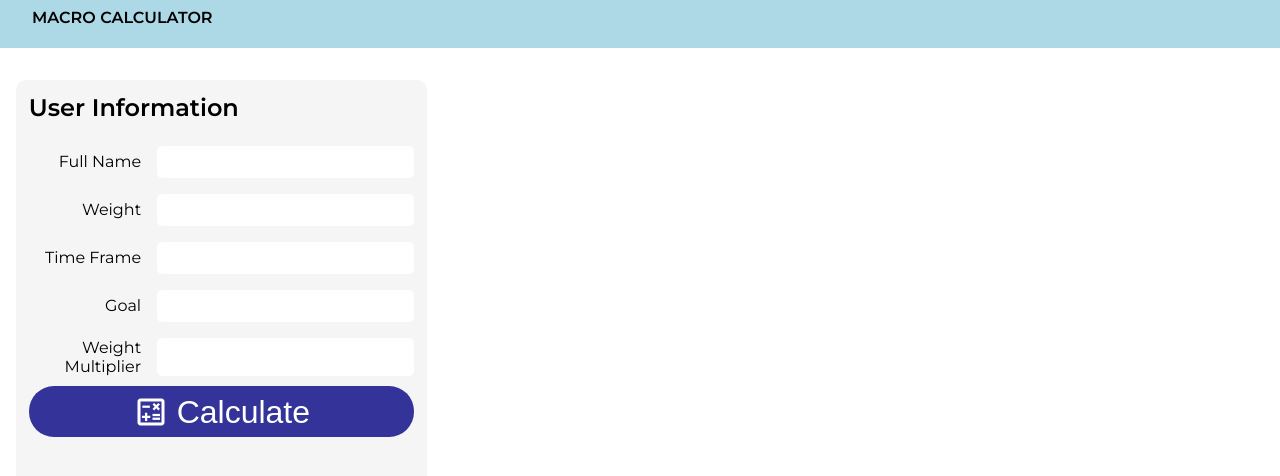
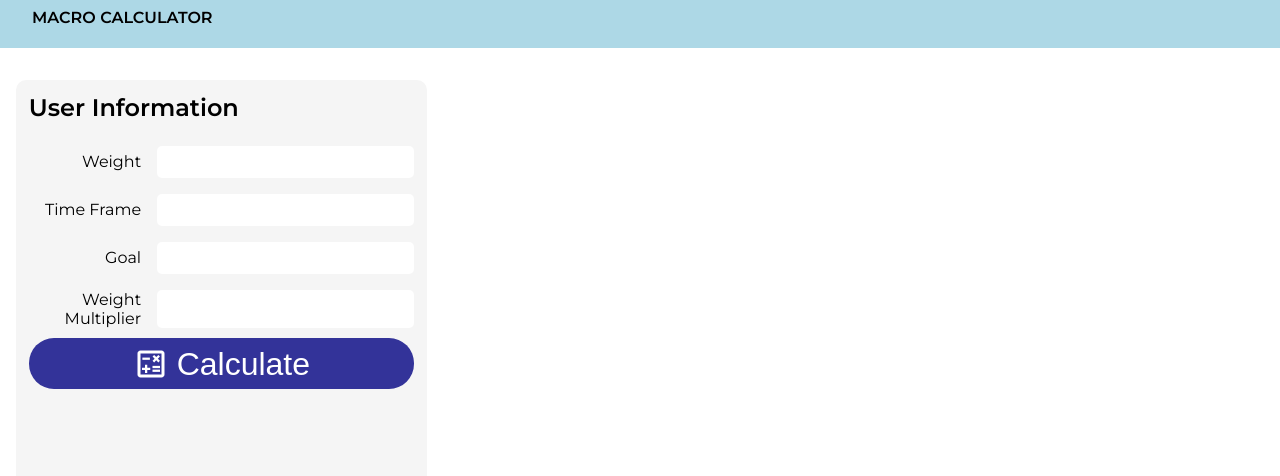
Before and after one commit to NJain0001/macro-calculator-angular, an Angular app: page /calculator in a window 1280 px wide. Shown: the top 476 px of the page. Built offline with nearby package versions, Linux system fonts and the light colour scheme.

Commit message:
remove name. not helpful information

```diff
--- a/src/calculator/calculator.component.html
+++ b/src/calculator/calculator.component.html
@@ -2,11 +2,6 @@
   <section class="user-information">
     <h2>User Information</h2>
     <form #userDataForm="ngForm" (ngSubmit) = "calculateMacros(userDataForm)" class="user-form">
-      <div class="form-control">
-        <label for="name" class="label">Full Name</label>
-        <input type="text" id="name" class="full-name" name="fullName" ngModel required/>
-      </div>
-
       <div class="form-control">
         <label for="weight" class="label">Weight</label>
         <input type="number" id="weight" name="weight" ngModel required/>
--- a/src/calculator/interfaces/UserData.ts
+++ b/src/calculator/interfaces/UserData.ts
@@ -1,5 +1,4 @@
 export interface UserData {
-    fullName: string;
     weight: number;
     timeFrame: number;
     weightGoal: number;
```
